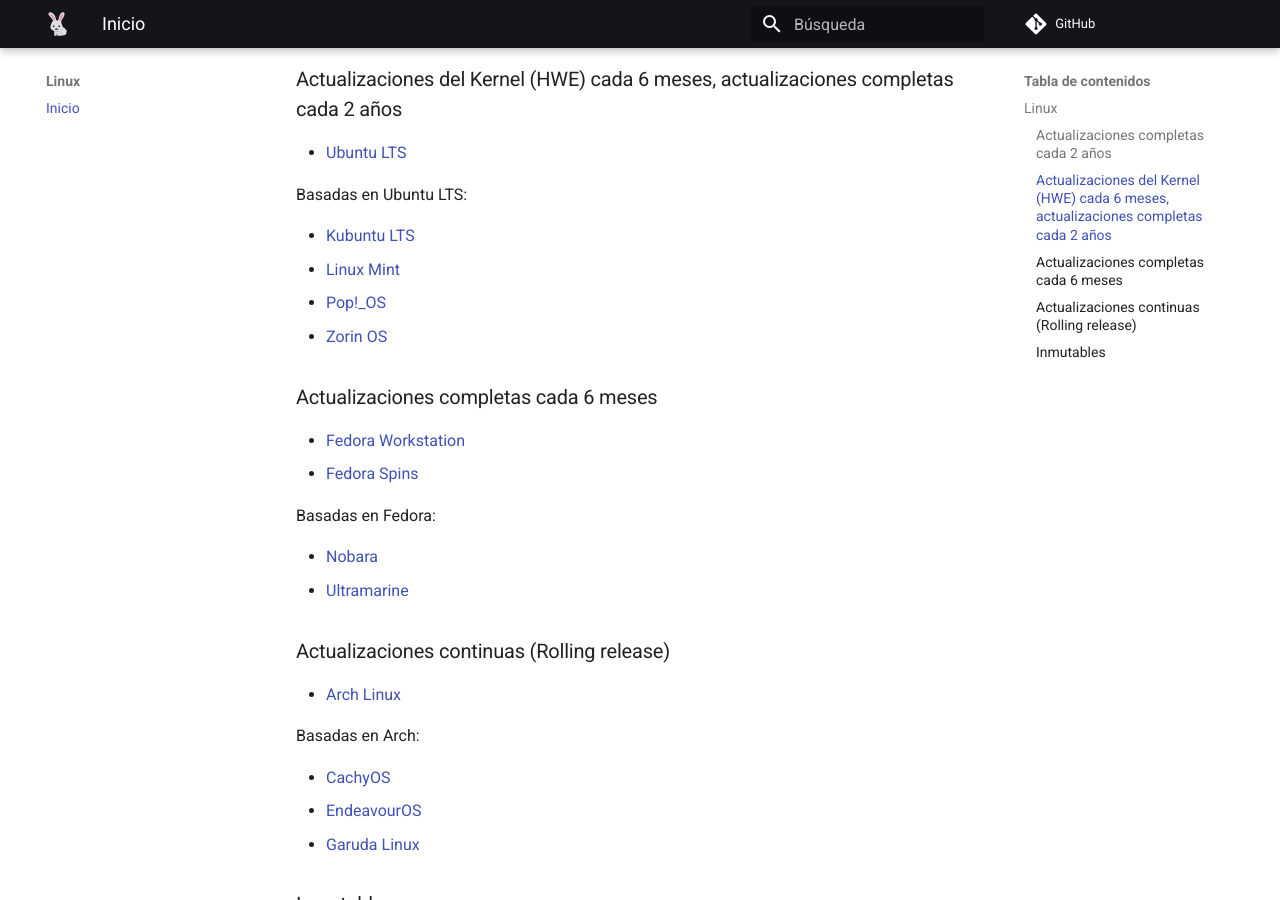
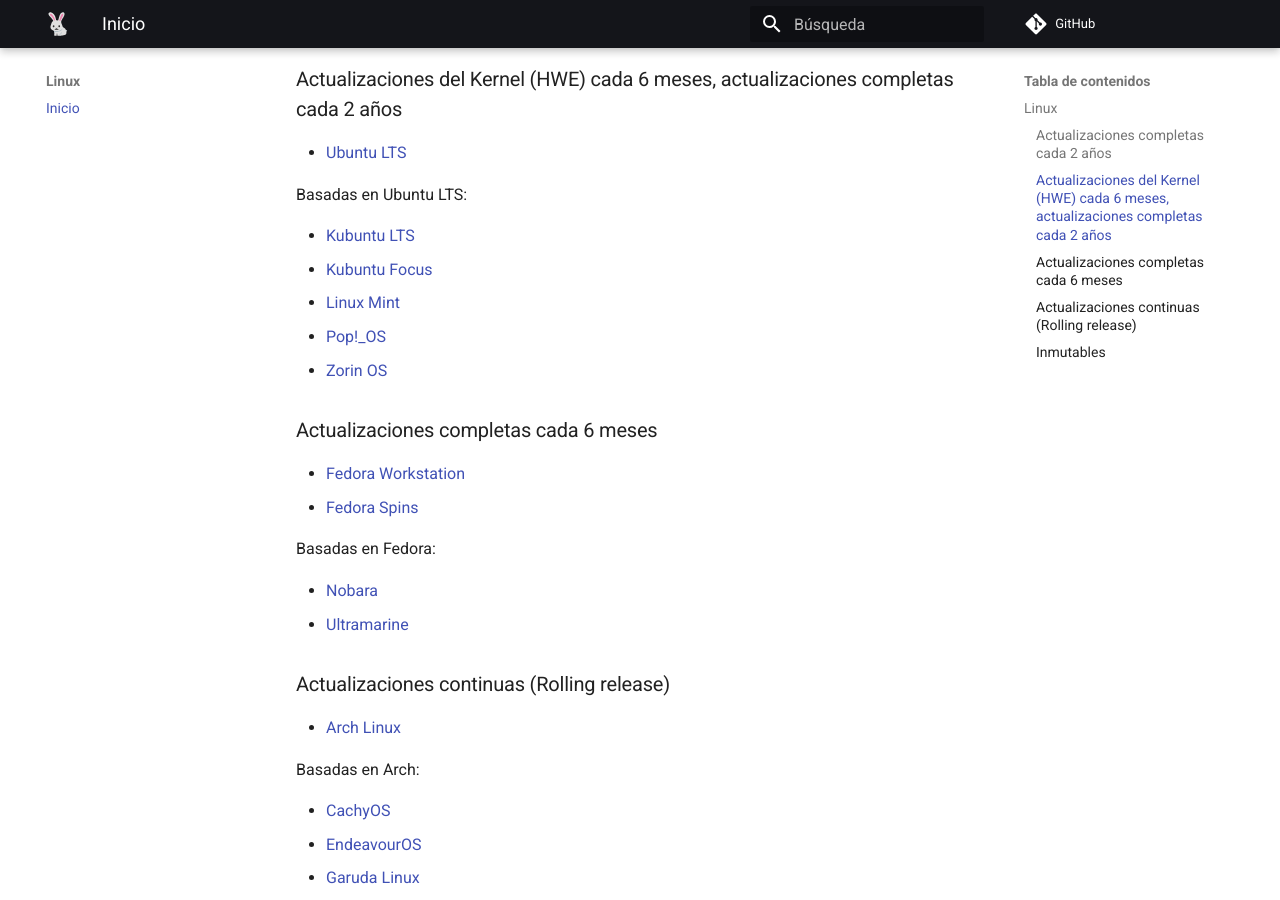
Before and after one commit to anomalouscode/wiki, an MkDocs documentation site: the page built from docs/linux/index.md, in a window 1280 px wide and 900 px high, scrolled down 435 px. Built offline with MkDocs 1.6.1 and Material for MkDocs 9.7.7, drawn with Linux system fonts in a browser that asks for light colours; comment, search, counter and statistics services are not loaded.

Commit message:
Update index.md

```diff
--- a/docs/linux/index.md
+++ b/docs/linux/index.md
@@ -22,6 +22,7 @@
 Basadas en Ubuntu LTS:
 
 - [Kubuntu LTS](https://kubuntu.org/)
+- [Kubuntu Focus](https://kfocus.org/try/)
 - [Linux Mint](https://linuxmint.com/)
 - [Pop!_OS](https://pop.system76.com/)
 - [Zorin OS](https://zorin.com/os/)
```
